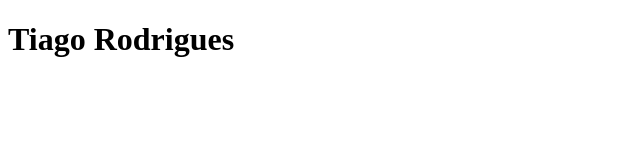
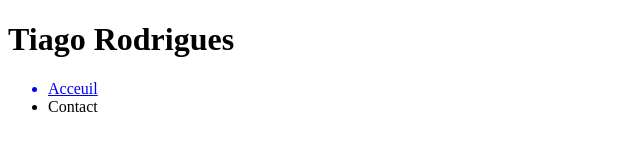
Before and after one commit to TiagoRdrgs3/Portfolio, a plain HTML site: page index.html in a window 1280 px wide. Shown: the whole page, without its empty margins (0-640 px from the left). Drawn offline with Linux system fonts and the light colour scheme.

```diff
--- a/index.html
+++ b/index.html
@@ -9,6 +9,12 @@
 <body>
     <header>
         <h1>Tiago Rodrigues</h1>
+        <nav>
+            <ul>
+                <a href=".Acceuil"><li>Acceuil</li></a>
+                <li>Contact</li>
+            </ul>
+        </nav>
     </header>
 </body>
 </html>
```
Also changed, not shown: 1 other file.
